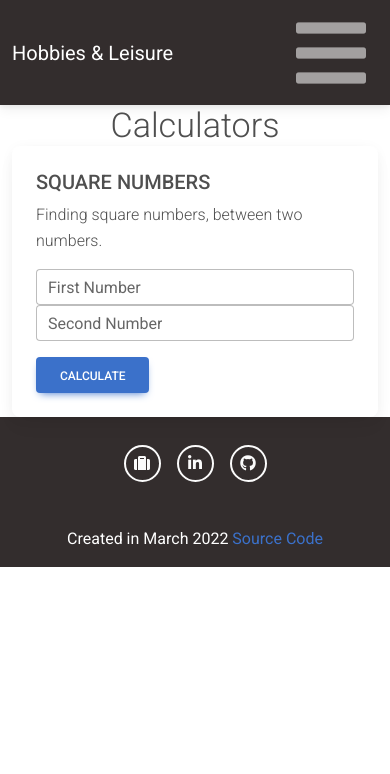
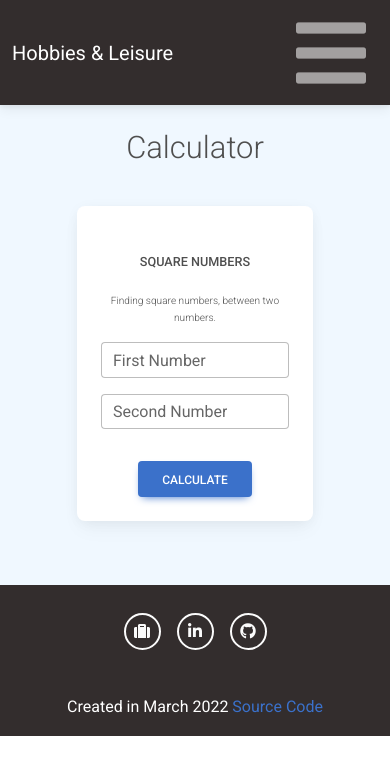
Before and after one commit to amirhatam/loisir, a React (Create React App) app: page /calculator/square-numbers in a window 390 px wide. Shown: the top 774 px of the page. Built offline with nearby package versions, Linux system fonts and the light colour scheme.

Commit message:
add responsive styles for all calculators

```diff
--- a/src/views/calculator/AgeInDays.jsx
+++ b/src/views/calculator/AgeInDays.jsx
@@ -39,11 +39,13 @@ export default function AgeInDays() {
         }
     }
     return (
-        <MDBContainer className='pb-md-5'>
-            <MDBRow className='justify-content-center'>
-                <MDBCardTitle className='text-center my-md-5 display-5 my-4'>Calculator</MDBCardTitle>
-                <MDBCol className='col-md-4 col-6'>
-                    <MDBCard className='mb-5'>
+
+        <section className='bgc-lightblue'>
+            <MDBContainer className='pb-5'>
+                <MDBRow className='justify-content-center mb-md-5'>
+                    <MDBCardTitle className='text-center my-md-5 display-5 my-5'>Calculator</MDBCardTitle>
+                    <MDBCol className='col-md-4 col-8'>
+                        <MDBCard className='my-5'>
                             <MDBCardBody className='text-center'>
                                 <MDBCardTitle className='text-uppercase h5-fs'>Age Calculator</MDBCardTitle>
                                 <MDBCardText className='my-md-4 fw-lighter p-fs'>Find your age in days, hours, minutes, seconds.</MDBCardText>
@@ -96,5 +98,6 @@ export default function AgeInDays() {
 
                 </MDBRow>
             </MDBContainer >
+        </section>
     );
 }
--- a/src/views/calculator/LargeNumbers.jsx
+++ b/src/views/calculator/LargeNumbers.jsx
@@ -38,18 +38,20 @@ export default function LargeNumbers() {
 
 
     return (
-        <MDBContainer className='pb-md-5'>
-            <MDBRow className='justify-content-center'>
-                <MDBCardTitle className='text-center my-md-5 display-4'>Calculators</MDBCardTitle>
-                <MDBCol md='5'>
-                    <MDBCard >
-                        <MDBCardBody>
-                            <MDBCardTitle className='text-uppercase'>Multiplying large numbers</MDBCardTitle>
-                            <MDBCardText className='my-md-4 fw-lighter'>Multiplying very large numbers.</MDBCardText>
+
+        <section className='bgc-lightblue'>
+            <MDBContainer className='pb-5'>
+                <MDBRow className='justify-content-center mb-md-5'>
+                    <MDBCardTitle className='text-center my-md-5 display-5 my-4'>Calculator</MDBCardTitle>
+                    <MDBCol className='col-md-5 col-10'>
+                        <MDBCard className='my-md-5 my-3' >
+                            <MDBCardBody className='text-center'>
+                                <MDBCardTitle className='text-uppercase h5-fs'>Multiplying large numbers</MDBCardTitle>
+                                <MDBCardText className='my-md-4 fw-lighter h6-fs'>Multiply two very large numbers</MDBCardText>
                                 <MDBInput label='Enter First Number' onChange={(e) => setFirstInput(e.target.value)} id='form1' type='text' className='' />
-                            <MDBCardText className='my-md-2  text-center text-warning '>X</MDBCardText>
+                                <MDBCardText className='my-2 text-center text-warning '>X</MDBCardText>
                                 <MDBInput label='Enter Seconds Number' onChange={(e) => setSecondInput(e.target.value)} id='form1' type='text' className='mb-md-3' />
-                            <MDBCardText className='my-md-2 text-center text-warning'>=</MDBCardText>
+                                <MDBCardText className='my-2 text-center text-warning'>=</MDBCardText>
                                 {
                                     dateResult
                                         ?
@@ -57,12 +59,13 @@ export default function LargeNumbers() {
                                         :
                                         null
                                 }
-                            <MDBBtn onClick={multiply}>Calculate</MDBBtn>
+                                <MDBBtn className='my-4' onClick={multiply}>Calculate</MDBBtn>
                             </MDBCardBody>
                         </MDBCard>
                     </MDBCol>
 
                 </MDBRow>
             </MDBContainer>
+        </section>
     );
 }
--- a/src/views/calculator/SecondsToDate.jsx
+++ b/src/views/calculator/SecondsToDate.jsx
@@ -32,17 +32,18 @@ export default function SecondsToDate() {
     }
 
     return (
-        <MDBContainer className='pb-md-5'>
-            <MDBRow className='justify-content-center'>
-                <MDBCardTitle className='text-center my-md-5 display-4'>Calculators</MDBCardTitle>
-                <MDBCol md='3'>
-                    <MDBCard >
-                        <MDBCardBody>
-                            <MDBCardTitle className='text-uppercase'>Seconds to date</MDBCardTitle>
-                            <MDBCardText className='my-md-4 fw-lighter'>
+        <section className='bgc-lightblue'>
+            <MDBContainer className='pb-5'>
+                <MDBRow className='justify-content-center mb-md-5'>
+                    <MDBCardTitle className='text-center my-md-5 display-5 my-4'>Calculator</MDBCardTitle>
+                    <MDBCol className='col-md-4 col-8'>
+                        <MDBCard className='my-md-5 my-3'>
+                            <MDBCardBody className='text-center'>
+                                <MDBCardTitle className='text-uppercase h5-fs my-md-3 my-4'>Seconds to date</MDBCardTitle>
+                                <MDBCardText className='my-md-4 fw-lighter h6-fs'>
                                     The calculated seconds will be displayed in years, months, weeks, days, hours, minutes, and seconds.
                                 </MDBCardText>
-                            <MDBInput label='Enter seconds' onChange={getInputValue} id='form1' type='text' className='mb-md-3' />
+                                <MDBInput label='Enter seconds' onChange={getInputValue} id='form1' type='text' className='my-4' />
                                 {
                                     dateResult
                                         ?
@@ -57,5 +58,6 @@ export default function SecondsToDate() {
 
                 </MDBRow>
             </MDBContainer>
+        </section>
     );
 }
--- a/src/views/calculator/SquareNumbers.jsx
+++ b/src/views/calculator/SquareNumbers.jsx
@@ -32,18 +32,19 @@ export default function SquareNumbers() {
     }
 
     return (
-        <MDBContainer className='pb-md-5'>
-            <MDBRow className='justify-content-center'>
-                <MDBCardTitle className='text-center my-md-5 display-4'>Calculators</MDBCardTitle>
-                <MDBCol md='4'>
-                    <MDBCard >
-                        <MDBCardBody>
-                            <MDBCardTitle className='text-uppercase'>square numbers</MDBCardTitle>
-                            <MDBCardText className='my-md-4 fw-lighter'>Finding square numbers, between two numbers.</MDBCardText>
+        <section className='bgc-lightblue'>
+            <MDBContainer className='pb-5'>
+                <MDBRow className='justify-content-center mb-md-5'>
+                    <MDBCardTitle className='text-center my-md-5 display-5 my-4'>Calculator</MDBCardTitle>
+                    <MDBCol className='col-md-4 col-8'>
+                        <MDBCard className='my-md-5 my-3'>
+                            <MDBCardBody className='text-center'>
+                                <MDBCardTitle className='text-uppercase h5-fs my-md-3 my-4'>square numbers</MDBCardTitle>
+                                <MDBCardText className='my-md-4 fw-lighter h6-fs'>Finding square numbers, between two numbers.</MDBCardText>
                                 <MDBRow>
                                     <MDBCol md="6">
 
-                                    <MDBInput label='First Number' onChange={(e) => setFirstInput(parseInt(e.target.value))} id='form1' type='text' className='mb-md-3' />
+                                        <MDBInput label='First Number' onChange={(e) => setFirstInput(parseInt(e.target.value))} id='form1' type='text' className='mb-3' />
                                         {
                                             errorFirstInput
                                                 ?
@@ -53,7 +54,7 @@ export default function SquareNumbers() {
                                         }
                                     </MDBCol>
                                     <MDBCol md="6">
-                                    <MDBInput label='Second Number' onChange={(e) => setSecondInput(parseInt(e.target.value))} id='form1' type='text' className='mb-md-3' />
+                                        <MDBInput label='Second Number' onChange={(e) => setSecondInput(parseInt(e.target.value))} id='form1' type='text' className='mb-3' />
                                         {
                                             errorSecondInput
                                                 ?
@@ -77,5 +78,6 @@ export default function SquareNumbers() {
 
                 </MDBRow>
             </MDBContainer >
+        </section>
     );
 }
--- a/src/views/calculator/Tribonacci.jsx
+++ b/src/views/calculator/Tribonacci.jsx
@@ -36,18 +36,19 @@ export default function Tribonacci() {
     }
 
     return (
-        <MDBContainer className='pb-md-5'>
-            <MDBRow className='justify-content-center'>
-                <MDBCardTitle className='text-center my-md-5 display-4'>Calculators</MDBCardTitle>
-                <MDBCol md='4'>
-                    <MDBCard >
-                        <MDBCardBody>
-                            <MDBCardTitle className='text-uppercase'>tribonacci numbers</MDBCardTitle>
-                            <MDBCardText className='my-md-4 fw-lighter'>Finding tribonacci numbers between two numbers</MDBCardText>
+        <section className='bgc-lightblue'>
+            <MDBContainer className='pb-5'>
+                <MDBRow className='justify-content-center mb-md-5'>
+                    <MDBCardTitle className='text-center my-md-5 display-5 my-4'>Calculator</MDBCardTitle>
+                    <MDBCol className='col-md-4 col-8'>
+                        <MDBCard className='my-md-5 my-3'>
+                            <MDBCardBody className='text-center'>
+                                <MDBCardTitle className='text-uppercase h5-fs my-md-3 my-4'>tribonacci numbers</MDBCardTitle>
+                                <MDBCardText className='my-md-4 fw-lighter h6-fs'>Finding tribonacci numbers between two numbers</MDBCardText>
                                 <MDBRow>
                                     <MDBCol md="6">
 
-                                    <MDBInput label='Minimum Number' onChange={(e) => setFirstInput(parseInt(e.target.value))} id='form1' type='text' className='mb-md-3' />
+                                        <MDBInput label='Minimum Number' onChange={(e) => setFirstInput(parseInt(e.target.value))} id='form1' type='text' className='mb-3' />
                                         {
                                             errorFirstInput
                                                 ?
@@ -57,7 +58,7 @@ export default function Tribonacci() {
                                         }
                                     </MDBCol>
                                     <MDBCol md="6">
-                                    <MDBInput label='Maximum Number' onChange={(e) => setSecondInput(parseInt(e.target.value))} id='form1' type='text' className='mb-md-3' />
+                                        <MDBInput label='Maximum Number' onChange={(e) => setSecondInput(parseInt(e.target.value))} id='form1' type='text' className='mb-3' />
                                         {
                                             errorSecondInput
                                                 ?
@@ -78,8 +79,8 @@ export default function Tribonacci() {
                             </MDBCardBody>
                         </MDBCard>
                     </MDBCol>
-
                 </MDBRow>
             </MDBContainer >
+        </section>
     );
 }
```
Also changed, not shown: 1 other file (tests, documents, lock files or other folders). Lines whose indentation alone changed are shown as unchanged.
